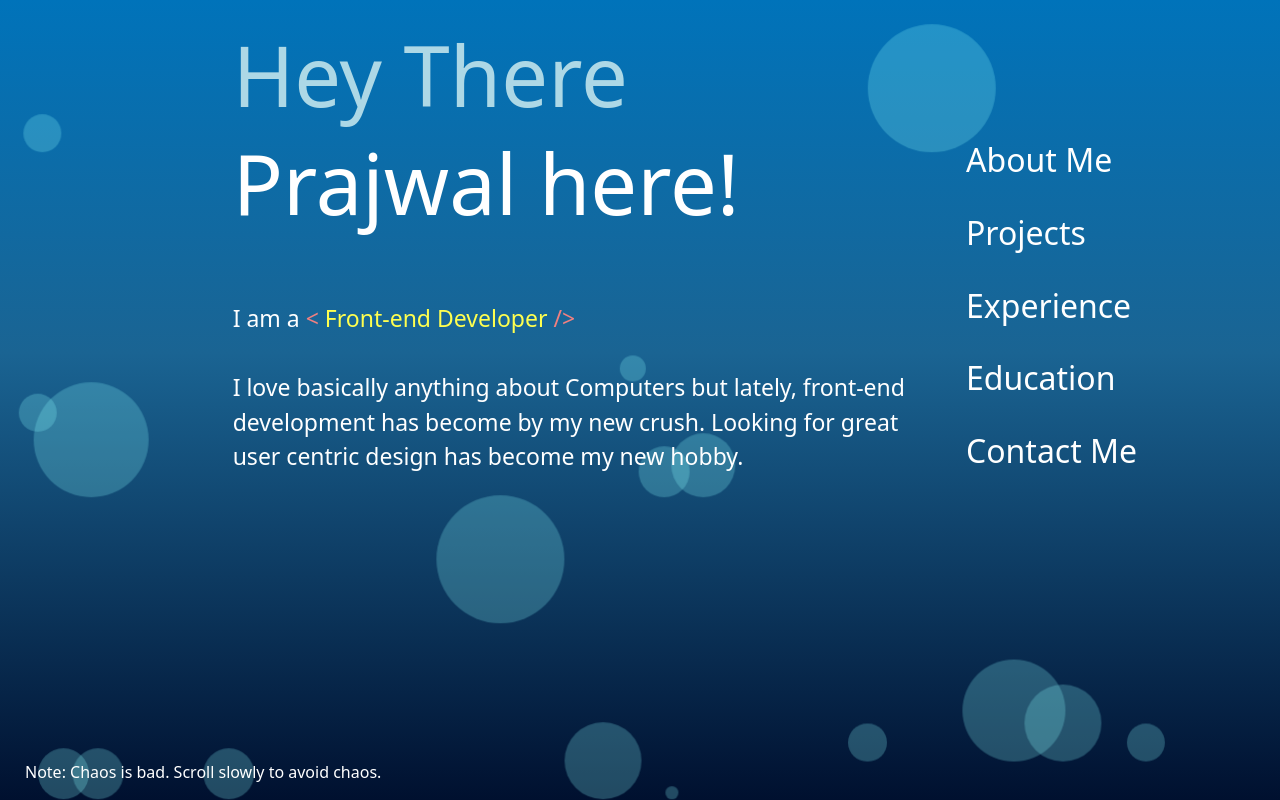
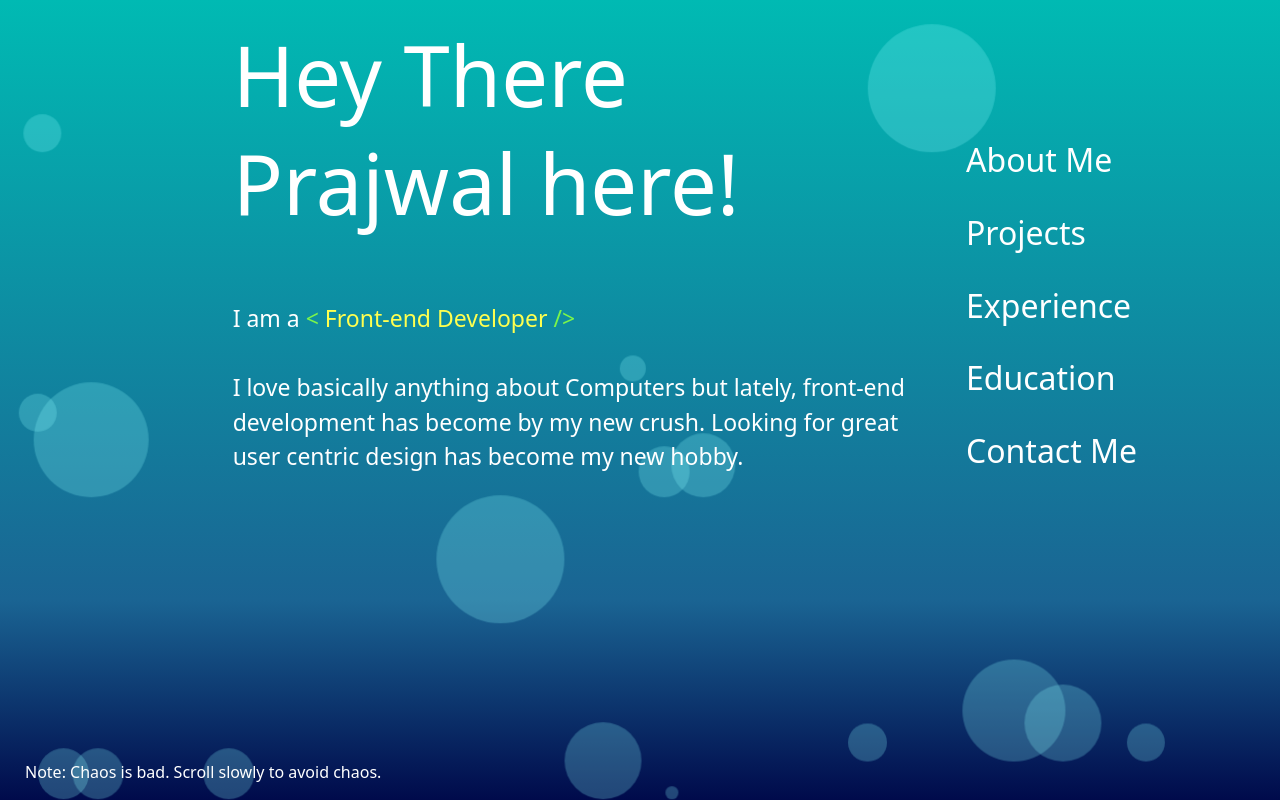
Before and after one commit to Prajwalnazre/Portfolio, a Django app: page /main/ in a window 1280 px wide. Run offline with Django 3.2, Linux system fonts and the light colour scheme; some libraries are stand-ins or nearby versions.

Commit message:
feature: #9 feature added

```diff
--- a/static/css/index.css
+++ b/static/css/index.css
@@ -1,6 +1,6 @@
 body {
-  background: rgb(0,16,47);
-  background: linear-gradient(0deg, rgba(0,16,47,1) 0%, rgba(26,100,147,1) 56%, rgba(0,115,186,1) 100%);
+  background: rgb(0, 10, 75);
+  background: linear-gradient(0deg, rgba(0, 10, 75, 1) 0%, rgba(26, 100, 147, 1) 25%, rgba(0, 186, 179, 1) 100%);
   margin: 0;
 }
 
@@ -657,12 +657,12 @@ body {
   font-size: 3rem;
 }
 
-.lightblueText {
+/* .lightblueText {
   color: lightblue
-}
+} */
 
 .lightredText {
-  color: lightcoral;
+  color: rgb(123, 245, 75);
 }
 
 .yellowText {
--- a/static/js/index.js
+++ b/static/js/index.js
@@ -107,6 +107,8 @@ $(document).ready(function() {
                 $("#projectsContainer").css("display", "none");
                 $("#aboutMeContainer").css("display", "block");
                 $("#aboutMeContainer").addClass("animate__fadeInDown");
+                $("body").css("background", "rgb(0,10,75)");
+                $("body").css("background", "linear-gradient(0deg, rgba(0,10,75,1) 0%, rgba(26,100,147,1) 25%, rgba(0,186,179,1) 100%)");
             },400);
         }
 
@@ -127,6 +129,9 @@ $(document).ready(function() {
                 $("#experienceContainer").css("display", "none");
                 $("#projectsContainer").css("display", "block");
                 $("#projectsContainer").addClass("animate__fadeInDown");
+                $("body").css("background", "rgb(0,10,75)");
+                $("body").css("background", "linear-gradient(0deg, rgba(0,10,75,1) 0%, rgba(26,100,147,1) 25%, rgba(1,163,184,1) 100%)");
+
             },400);
         }
 
@@ -146,6 +151,9 @@ $(document).ready(function() {
                 $("#educationContainer").css("display", "none");
                 $("#experienceContainer").css("display", "block");
                 $("#experienceContainer").addClass("animate__fadeInDown");
+                $("body").css("background", "rgb(0,7,54)");
+                $("body").css("background", "linear-gradient(0deg, rgba(0,7,54,1) 0%, rgba(26,100,147,1) 32%, rgba(1,126,184,1) 100%)");
+
             },400);
         }
 
@@ -165,6 +173,9 @@ $(document).ready(function() {
                 $("#contactContainer").css("display", "none");
                 $("#educationContainer").css("display", "block");
                 $("#educationContainer").addClass("animate__fadeInDown");
+                $("body").css("background", "rgb(0,7,54)");
+                $("body").css("background", "linear-gradient(0deg, rgba(0,7,54,1) 0%, rgba(26,86,147,1) 49%, rgba(1,126,184,1) 100%)");
+
             },400);
         }
 
@@ -184,6 +195,9 @@ $(document).ready(function() {
                 $("#aboutMeContainer").css("display", "none");
                 $("#contactContainer").css("display", "block");
                 $("#contactContainer").addClass("animate__fadeInDown");
+                $("body").css("background", "rgb(0,10,50)");
+                $("body").css("background", "linear-gradient(0deg, rgba(0,10,50,1) 0%, rgba(0,47,149,1) 22%, rgba(60,118,184,1) 100%)");
+
             },400);
         }
 
```
